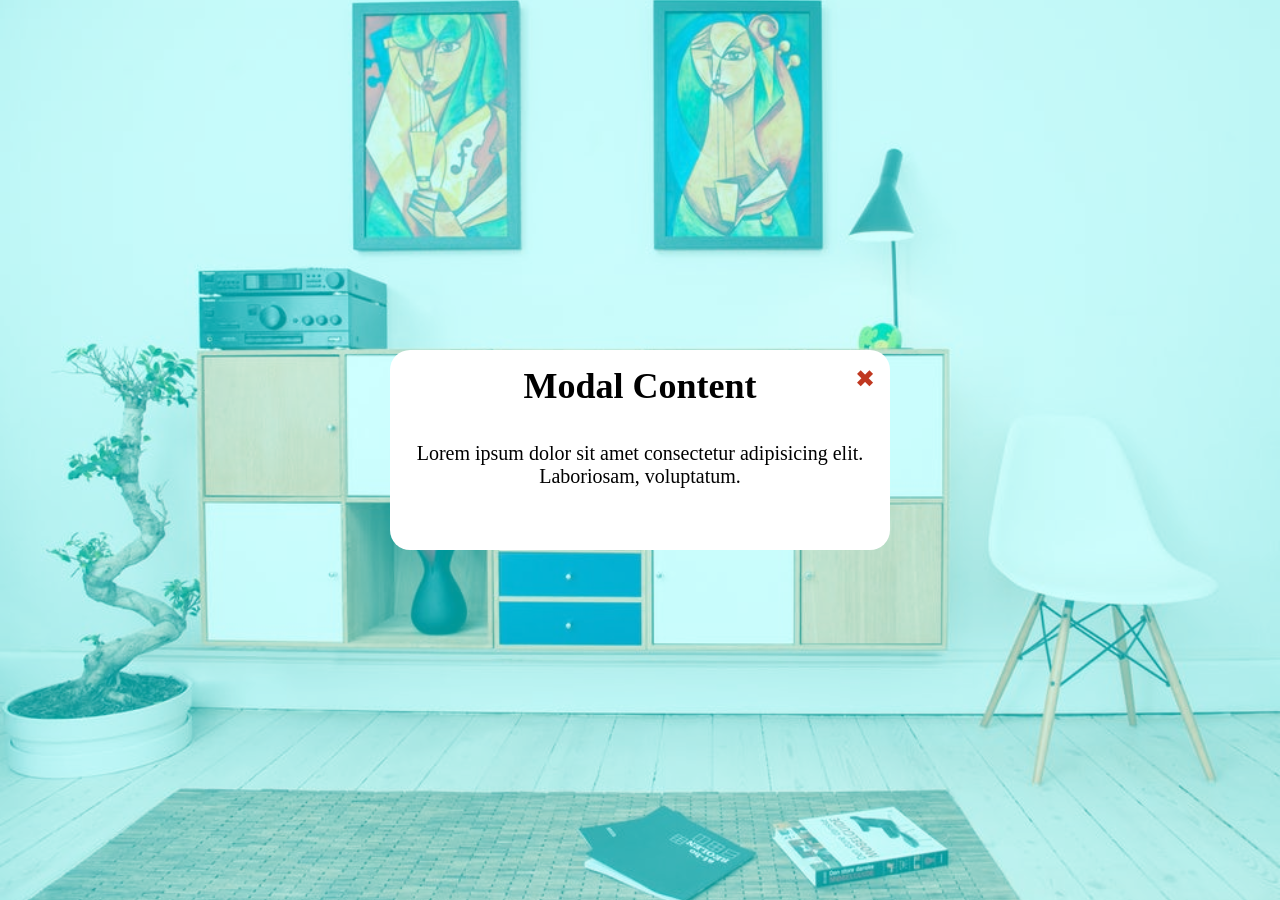
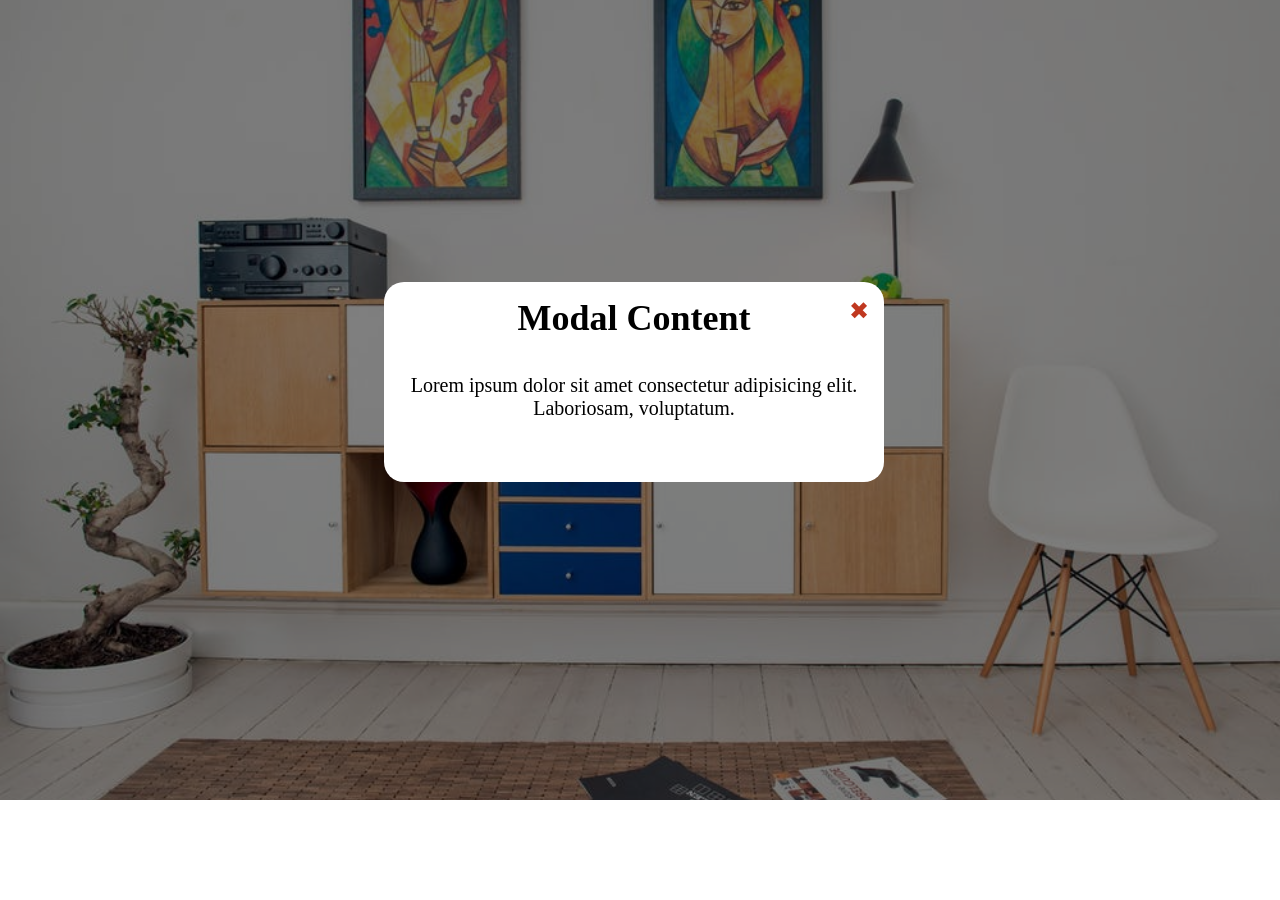
Before and after one commit to AleksandrMihasenko/Javascript-practice, a plain HTML site: page 4-modal/index.html in a window 1280 px wide. Both pictures are taken after a click on the button "OPEN MODAL". After the commit the page ends 800 px from the top, so only its background shows below. Drawn offline with Linux system fonts and the light colour scheme.

Commit message:
add function for closing modal

```diff
--- a/4-modal/script.js
+++ b/4-modal/script.js
@@ -1,20 +1,29 @@
-const modalButton = document.querySelector('.modal');
+const modalButton = document.querySelector('.modal-btn');
 const closeButton = document.querySelector('.close-btn');
 const modal = document.querySelector('.modal');
 const modalOverlay = document.querySelector('.modal-overlay');
+const background = document.querySelector('.container');
 
 
 
 modalButton.addEventListener('click', () => {
+
     modal.classList.add('close');
     modalOverlay.classList.add('open');
-    document.body.style.backgroundColor = 'rgba(91, 241, 241, 0.664)';
-    document.body.style.backgroundBlendMode = 'overlay';
+    background.classList.add('open');
+
 });
 
 closeButton.addEventListener('click', () => {
     modal.classList.remove('close');
     modalOverlay.classList.remove('open');
-    document.body.style.backgroundColor = 'none';
-    document.body.style.backgroundBlendMode = 'normal';
+    background.classList.remove('open');
 });
+
+background.addEventListener('click', () => {
+    if (event.target.classList.value === 'container open') {
+        modal.classList.remove('close');
+        modalOverlay.classList.remove('open');
+        background.classList.remove('open');
+    }
+});
--- a/4-modal/style.css
+++ b/4-modal/style.css
@@ -7,17 +7,26 @@
   text-decoration: none;
 }
 
-body {
+html, body {
     background: url('./background.jpeg') center/cover no-repeat;
     position: relative;
     width: 100%;
     height: 100%;
+    margin: 0;
+    padding: 0;
+}
+
+.container.open {
+    width: 100%;
+    min-height: 100%;
+    background-color: rgba(0, 0, 0, 0.5);
 }
 
 .modal {
+    position: absolute;
     width: 400px;
     height: 150px;
-    margin: 350px auto;
+    margin: 25% 30%;
     background-color: rgb(243, 247, 247);
     border-radius: 20px;
     text-align: center;
@@ -55,10 +64,10 @@ body {
  }
 
 .modal-overlay {
-    position: relative;
+    position: absolute;
     width: 500px;
     height: 200px;
-    margin: 350px auto;
+    margin: 22% 30%;
     background-color: rgb(255, 255, 255);
     border-radius: 20px;
     text-align: center;
```
